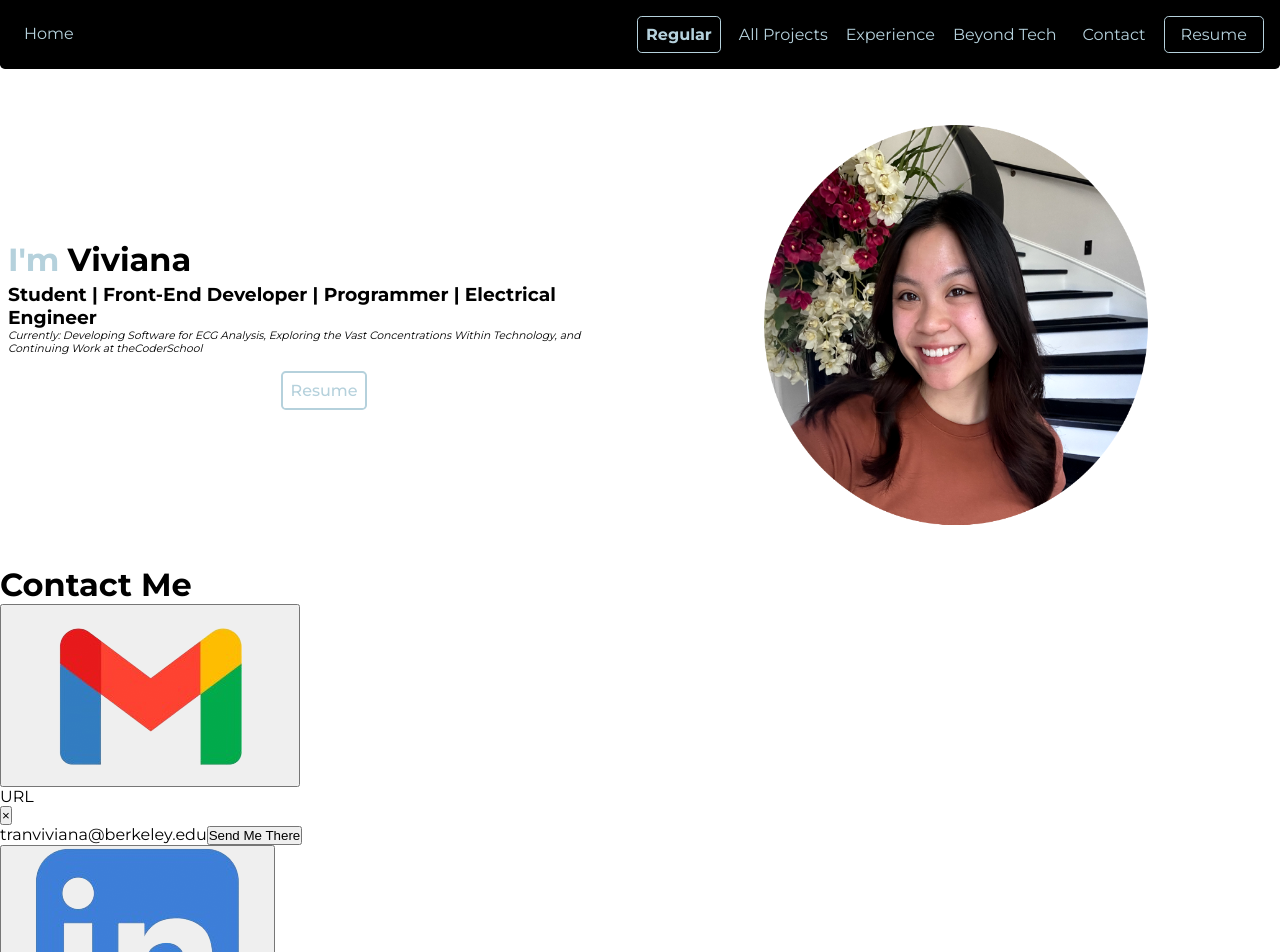
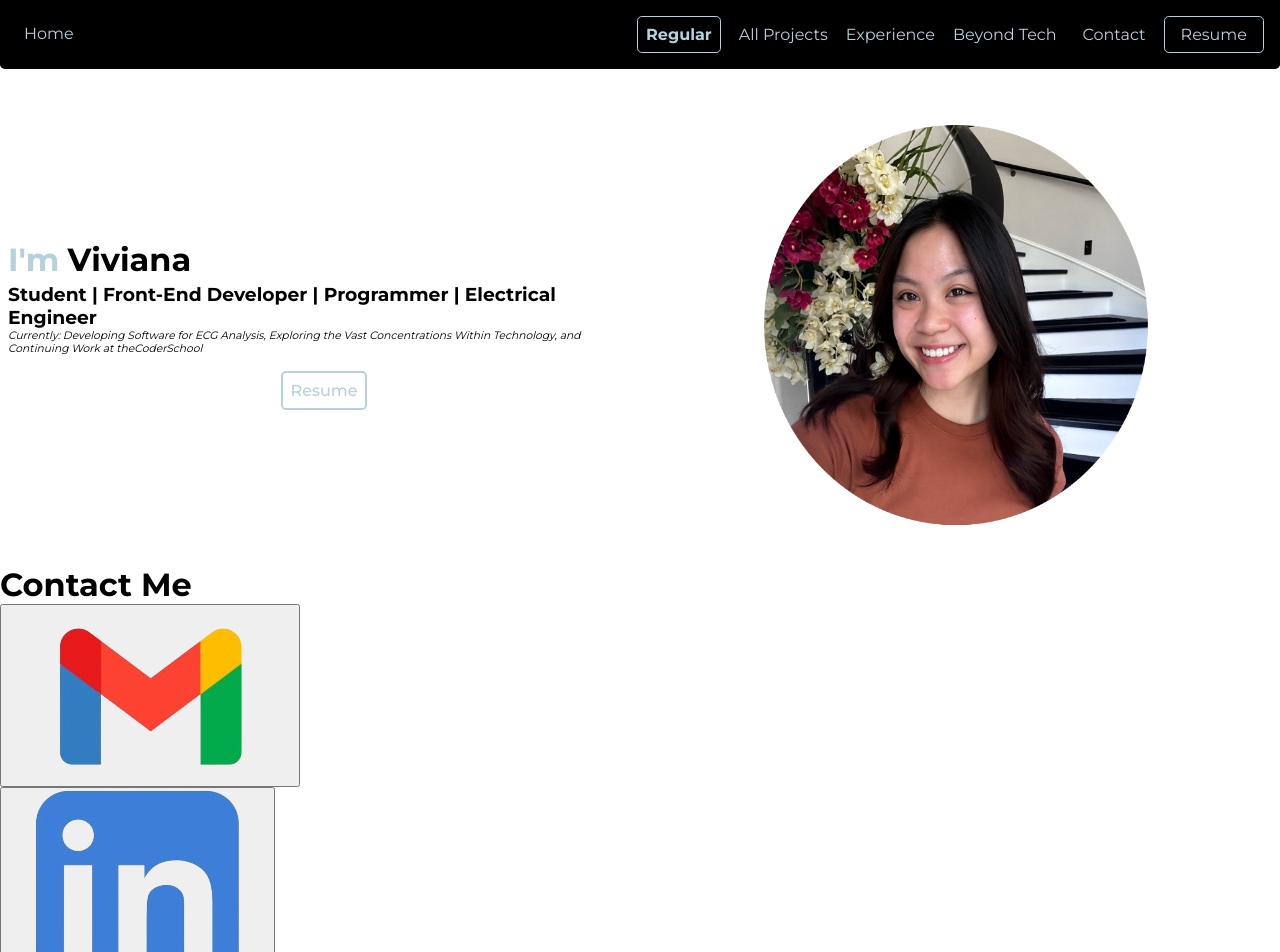
Before and after one commit to tranviviana/tran_portfolio, a React (Create React App) app: page / in a window 1280 px wide. Shown: the top 952 px of the page. Built offline with nearby package versions, Linux system fonts and the light colour scheme.

Commit message:
modal for contact but not easing

```diff
--- a/src/components/Modal.css
+++ b/src/components/Modal.css
@@ -1,57 +1,56 @@
-*, *::after, *::before {
-    box-sizing: border-box;
-}
 .modal {
     position: fixed;
     top: 50%;
     left: 50%;
-    transform: translate(-50%, -50%) scale(0);
-    transition: 200ms ease-in-out;
-    border: 1px solid black;
-    border-radius: 10px;
-    z-index: 10;
-    background-color: white;
-    width: 500px;
-    max-width: 80%;
-  }
+    transform: translate(-50%, -50%) scale(0.8);
+    opacity: 0;
+    z-index: 1000;
+    background-color: #fff;
+    padding: 20px;
+    border-radius: 5px;
+    box-shadow: 0 0 10px rgba(0, 0, 0, 0.2);
+    width: 80%;
+    max-width: 600px;
+    transition: transform 1s ease-in, opacity 1s ease-in;
+}
 
-  .modal.active {
+.modal.open {
     transform: translate(-50%, -50%) scale(1);
-  }
+    opacity: 1;
+}
+
 .modal-header {
-    padding: 10px 15px;
-    display:flex;
+    display: flex;
     justify-content: space-between;
     align-items: center;
-    border-bottom: 1px solid black;
+    margin-bottom: 10px;
 }
-.modal-header .title {
-    font-size: 1.25rem;
-    font-weight: bold;
+
+.modal-body {
+    text-align: center;
 }
-.modal-header .close-button {
+
+.close-button {
+    background-color: transparent;
+    border: none;
+    font-size: 20px;
     cursor: pointer;
-    border: none;
-    outline: none;
-    background: none;
-    font-size: 1.25rem;
-    font-weight: bold
 }
-.modal-body{
-    padding: 10px 15px;
-}
+
 #overlay {
     position: fixed;
-    opacity: 0;
-    transition: 200ms ease-in-out;
     top: 0;
     left: 0;
-    right: 0;
-    bottom: 0;
-    background-color: rgb(0,0,0,0.5);
-    pointer-events: none;
+    width: 100%;
+    height: 100%;
+    background-color: rgba(0, 0, 0, 0.5);
+    z-index: 999;
+    opacity: 0;
+    visibility: hidden;
+    transition: opacity 1s ease-in;
 }
-#overlay.active {
+
+#overlay.open {
     opacity: 1;
-    pointer-events: all;
+    visibility: visible;
 }
--- a/src/components/Modal.js
+++ b/src/components/Modal.js
@@ -1,24 +1,37 @@
-import React from "react";
+import React, { useState } from 'react';
+import './Modal.css';
+{/*Fix ease of the modal in the future*/}
+export default function Modal({ closed_image, open_text, link_text }) {
+    const [isOpen, setIsOpen] = useState(false);
 
-export default function Modal({ open_text, closed_image }) {
+    const handleOpenModal = () => {
+        setIsOpen(true);
+    };
+
+    const handleCloseModal = () => {
+        setIsOpen(false);
+    };
+
     return (
         <div>
-            <button data-modal-target="#modal">
+            <button onClick={handleOpenModal}>
                 <img src={closed_image} alt="Closed Modal" />
             </button>
-            <div className="modal" id="modal">
+            {isOpen && (
+                <div className={`modal ${isOpen ? 'open' : ''}`} id="modal">
                     <div className="modal-header">
                         <div className="title">URL</div>
-                    <button data-close-button className="close-button">&times;</button>
+                        <button onClick={handleCloseModal} className="close-button">&times;</button>
                     </div>
                     <div className="modal-body">
                         {open_text}
-                    <a href={open_text} target="_blank" rel="noopener noreferrer">
+                        <a href={link_text} target="_blank" rel="noopener noreferrer">
                             <button>Send Me There</button>
                         </a>
                     </div>
                 </div>
-            <div id="overlay"></div>
+            )}
+            {isOpen && <div className={`overlay ${isOpen ? 'open' : ''}`} id="overlay"></div>}
         </div>
     );
 }
--- a/src/sections/ContactMe.js
+++ b/src/sections/ContactMe.js
@@ -11,9 +11,9 @@ export default function ContactMe() {
         <>
         <h1>Contact Me</h1>
         <div className='ContactModals'>
-            <Modal open_text='tranviviana@berkeley.edu' closed_image={gmail} />
-            <Modal open_text='https://www.linkedin.com/in/viviana-tran' closed_image={linkedin} />
-            <Modal open_text='https://github.com/tranviviana' closed_image={github} />
+            <Modal open_text='tranviviana@berkeley.edu' closed_image={gmail} link_text='mailto:tranviviana@berkeley.edu' />
+            <Modal open_text='https://www.linkedin.com/in/viviana-tran' closed_image={linkedin} link_text='https://www.linkedin.com/in/viviana-tran' />
+            <Modal open_text='https://github.com/tranviviana' closed_image={github} link_text='https://github.com/tranviviana'/>
         </div>
         </>
     )
```
Also changed, not shown: src/components/ModalManager.js (deleted, +0 -57 lines). Lines whose indentation alone changed are shown as unchanged.
